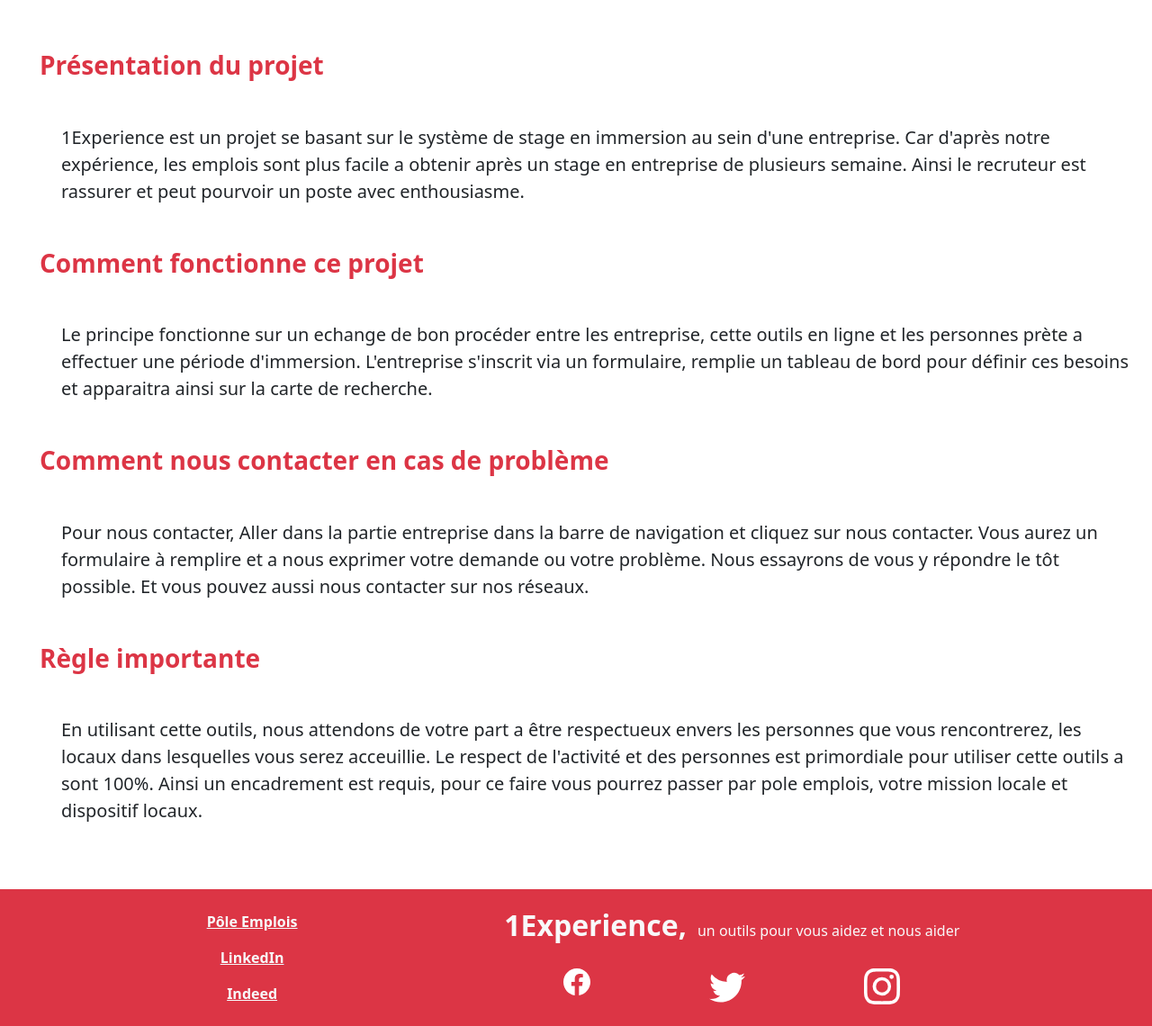
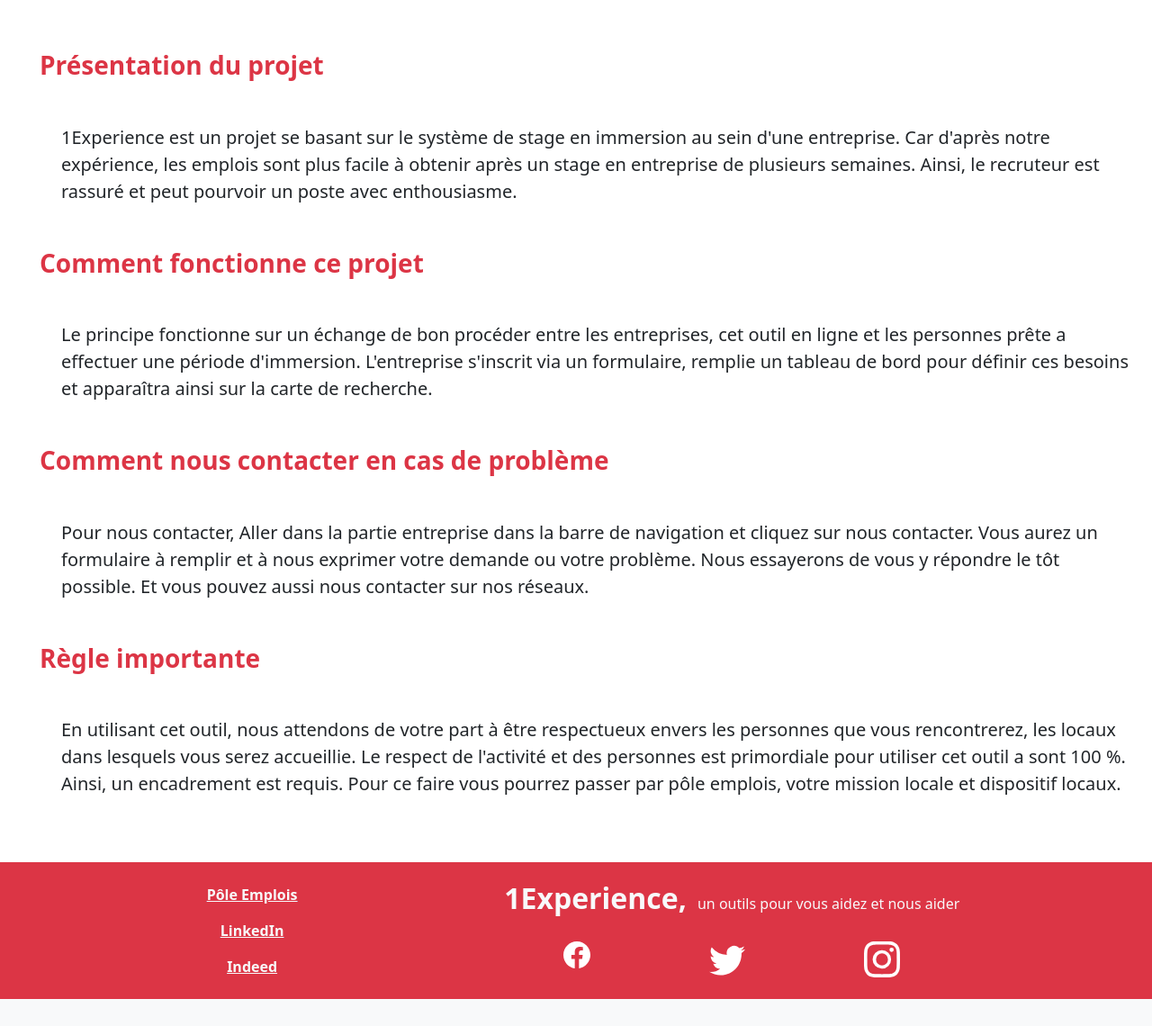
Before and after one commit to BaptisteQnt/Projet1, a PHP site: page /projet1/index.php?info in a window 1280 px wide. Shown: the part 68-1208 px from the top of the page at 90% size. After the commit the page ends 1178 px from the top, so only its background shows below. Run offline with PHP 8.4, Linux system fonts and the light colour scheme.

Commit message:
faute orthographe

```diff
--- a/views/ConfirmSuppr.php
+++ b/views/ConfirmSuppr.php
@@ -1,5 +1,5 @@
 <div class="container mt-5 mb-5">
-    <h1 class="mt-5 mb-5">Votre compte a bien été supprimer.</h1>
-    <p class="mt-5 mb-5">Nous somme désoler que l'expérience "1Expérience" ne vous conviennent pas et vous souhaite une bonne continuation, l'equipe 1Expérience !</p>
-    <button class="btn btn-danger"><a class="text-light text-decoration-none" href="index.php?home">Retournez sur la page pricipal</a></button>
+    <h1 class="mt-5 mb-5">Votre compte a bien été supprimé.</h1>
+    <p class="mt-5 mb-5">Nous sommes désolés que l'expérience "1Expérience" ne vous conviennent pas et vous souhaite une bonne continuation, l'équipe 1Expérience !</p>
+    <button class="btn btn-danger"><a class="text-light text-decoration-none" href="index.php?home">Retournez sur la page principale</a></button>
 </div>
--- a/views/contactus.php
+++ b/views/contactus.php
@@ -1,7 +1,7 @@
 <div class="container">
     <h2 class="mt-5 mb-3">Pour nous contacter</h2>
-    <p>Vous pouvez remplir ce petit formulaire ci dessous ou alors directement sur l'adress mail suivante
-        <span>1Expérience.contact@outlook.com</span>Nous vous repondrons avec le plus de rapidité possible
+    <p>Vous pouvez remplir ce petit formulaire ci-dessous ou alors directement sur l'adresse mail suivante
+        <span>1Expérience.contact@outlook.com</span>Nous vous répondrons avec le plus de rapidité possible
     </p>
     <div class="text-center">
         <!-- Message de succes pour dire que le ticket d'aide a bien éte envoyé au support -->
--- a/views/information.php
+++ b/views/information.php
@@ -3,27 +3,27 @@
         <div class="container-fluid mt-5">
             <h3 class="text-danger fs-3 fw-bold mb-3">Présentation du projet</h3>
             <p class="mt-5 text-start text-wrap fs-5 ms-4">1Experience est un projet se basant sur le système de stage en immersion au sein d'une entreprise.
-                Car d'après notre expérience, les emplois sont plus facile a obtenir après un stage en entreprise de plusieurs semaine.
-                Ainsi le recruteur est rassurer et peut pourvoir un poste avec enthousiasme.</p>
+                Car d'après notre expérience, les emplois sont plus facile à obtenir après un stage en entreprise de plusieurs semaines.
+                Ainsi, le recruteur est rassuré et peut pourvoir un poste avec enthousiasme.</p>
         </div>
         <div class="container-fluid mt-5">
             <h3 class="text-danger fs-3 fw-bold mb-3">Comment fonctionne ce projet</h3>
-            <p class="fs-5 mt-5 text-start text-wrap ms-4">Le principe fonctionne sur un echange de bon procéder entre les entreprise, cette outils en ligne et les personnes prète a effectuer une période d'immersion.
-                L'entreprise s'inscrit via un formulaire, remplie un tableau de bord pour définir ces besoins et apparaitra ainsi sur la carte de recherche.
+            <p class="fs-5 mt-5 text-start text-wrap ms-4">Le principe fonctionne sur un échange de bon procéder entre les entreprises, cet outil en ligne et les personnes prête a effectuer une période d'immersion.
+                L'entreprise s'inscrit via un formulaire, remplie un tableau de bord pour définir ces besoins et apparaîtra ainsi sur la carte de recherche.
             </p>
         </div>
         <div class="container-fluid mt-5">
             <h3 class="mb-3 text-danger fs-3 fw-bold">Comment nous contacter en cas de problème</h3>
             <p class="fs-5 mt-5 text-start text-wrap ms-4">Pour nous contacter, Aller dans la partie entreprise dans la barre de navigation et cliquez sur nous contacter.
-                Vous aurez un formulaire à remplire et a nous exprimer votre demande ou votre problème. Nous essayrons de vous y répondre le tôt possible.
+                Vous aurez un formulaire à remplir et à nous exprimer votre demande ou votre problème. Nous essayerons de vous y répondre le tôt possible.
                 Et vous pouvez aussi nous contacter sur nos réseaux.
             </p>
         </div>
         <div class="container-fluid mt-5">
             <h3 class="mb-3 text-danger fs-3 fw-bold">Règle importante</h3>
-            <p class="fs-5 mt-5 text-start text-wrap ms-4">En utilisant cette outils, nous attendons de votre part a être respectueux envers les personnes que vous rencontrerez, les locaux dans lesquelles vous serez acceuillie.
-                Le respect de l'activité et des personnes est primordiale pour utiliser cette outils a sont 100%. Ainsi un encadrement est requis,
-                pour ce faire vous pourrez passer par pole emplois, votre mission locale et dispositif locaux.
+            <p class="fs-5 mt-5 text-start text-wrap ms-4">En utilisant cet outil, nous attendons de votre part à être respectueux envers les personnes que vous rencontrerez, les locaux dans lesquels vous serez accueillie.
+                Le respect de l'activité et des personnes est primordiale pour utiliser cet outil a sont 100 %. Ainsi, un encadrement est requis.
+                Pour ce faire vous pourrez passer par pôle emplois, votre mission locale et dispositif locaux.
             </p>
         </div>
     </div>
--- a/views/inscription.php
+++ b/views/inscription.php
@@ -66,7 +66,7 @@
         </div>
         <div class="form-group form-check mb-3">
             <input type="checkbox" name="patron"  class="form-check-input" id="valeur9">
-            <label class="form-check-label" for="exampleCheck1">Êtes-vous un des responsable de l'entreprise ?</label>
+            <label class="form-check-label" for="exampleCheck1">Êtes-vous un des responsables de l'entreprise ?</label>
         </div>
         <div class="form-group mb-5">
             <label for="exampleInputPassword1">Password</label>
--- a/views/stage.php
+++ b/views/stage.php
@@ -3,7 +3,7 @@ $embauche = new Embauche();
 $embauche->selectInfo();
 ?>
 <div id="body"  class="container">
-    <h2 class="text-center mt-5 mb-5" >Vous rechercher un stage en entreprise ?</h2>
+    <h2 class="text-center mt-5 mb-5" >Vous recherchez un stage en entreprise ?</h2>
     <div class="bd-highlight mt-5">
         <!-- Début de div avec l'api google maps -->
         <div class="p-2 flex-shrink-1 bd-highlight">
@@ -14,7 +14,7 @@ $embauche->selectInfo();
     <div class="container mt-5">
         <h4 class="mt-3 text-center">Nos conseils pour effectuer une recherche réussite !</h4>
         <p class="mt-5 text-center">
-            Chercher à allez au maximum dans les locaux de l'entreprise si possible, afin de vous présentez et de déposez votre lettre de motivations et un C.V. Vous aurez toujours plus de chance d'obtenir un stage en vous déplacants.
+            Chercher à aller au maximum dans les locaux de l'entreprise si possible, afin de vous présenter et déposez votre lettre de motivations et un C.V. Vous aurez toujours plus de chance d'obtenir un stage en vous déplaçant.
         </p>
     </div>
     <div style="max-height: 85vh; background-color: #c8c8c8" class=" mt-5 overflow-scroll">
@@ -70,7 +70,7 @@ $embauche->selectInfo();
                     console.log(coordLat, coordLong, coordName, coordAdresse);
 
                     var marker = L.marker([coordLat,coordLong]).addTo(map);
-                    marker.bindPopup("<b>"+coordName+"</b><br>"+coordAdresse+"<br>Prends des stagiaire: "+coordStagiare);7
+                    marker.bindPopup("<b>"+coordName+"</b><br>"+coordAdresse+"<br>Prend des stagiaire: "+coordStagiare);7
 
                 }
             }
--- a/views/tableaudebord.php
+++ b/views/tableaudebord.php
@@ -10,7 +10,7 @@
         <form method="POST">
             <div class="p-2 mt-4 border rounded border-danger bd-highlight">
                 <div class="d-flex bd-highlight">
-                    <div class="p-2 w-25 flex-fill bd-highlight">Est-ce que vous prenez des stagiaire ?</div>
+                    <div class="p-2 w-25 flex-fill bd-highlight">Est-ce que vous prenez des stagiaires ?</div>
                     <div class="p-2 flex-fill bd-highlight">
                         <div class="form-check">
                             <input class="form-check-input" name="ouistage" type="checkbox" value="" id="defaultCheck1">
@@ -31,7 +31,7 @@
             </div>
             <div class="p-2 mt-4 border rounded border-danger bd-highlight">
                 <div class="d-flex bd-highlight">
-                    <div class="p-2 flex-fill w-25 bd-highlight">Est-ce que vous prenez des stagiaire qui sont mineur ? (-18ans)</div>
+                    <div class="p-2 flex-fill w-25 bd-highlight">Est-ce que vous prenez des stagiaire qui sont mineurs ? (-18ans)</div>
                     <div class="p-2 flex-fill bd-highlight">
                         <div class="form-check">
                             <input class="form-check-input" name="ouimineur" type="checkbox" value="" id="defaultCheck1">
@@ -52,7 +52,7 @@
             </div>
             <div class="p-2 mt-4 border border-danger rounded bd-highlight">
                 <div class="d-flex bd-highlight">
-                    <div class="p-2 flex-fill w-25 bd-highlight">Est-ce que vous rechercher a pourvoire un poste au sein de votre entreprise ?</div>
+                    <div class="p-2 flex-fill w-25 bd-highlight">Est-ce que vous rechercher a pourvoir un poste au sein de votre entreprise ?</div>
                     <div class="p-2 flex-fill bd-highlight">
                         <div class="form-check">
                             <input class="form-check-input" name="ouiembauche" type="checkbox" value="" id="defaultCheck1">
```
Also changed, not shown: views/accueil.php (+6 -6 lines), views/admin.php (+7 -7 lines), views/profil.php (+4 -4 lines).
